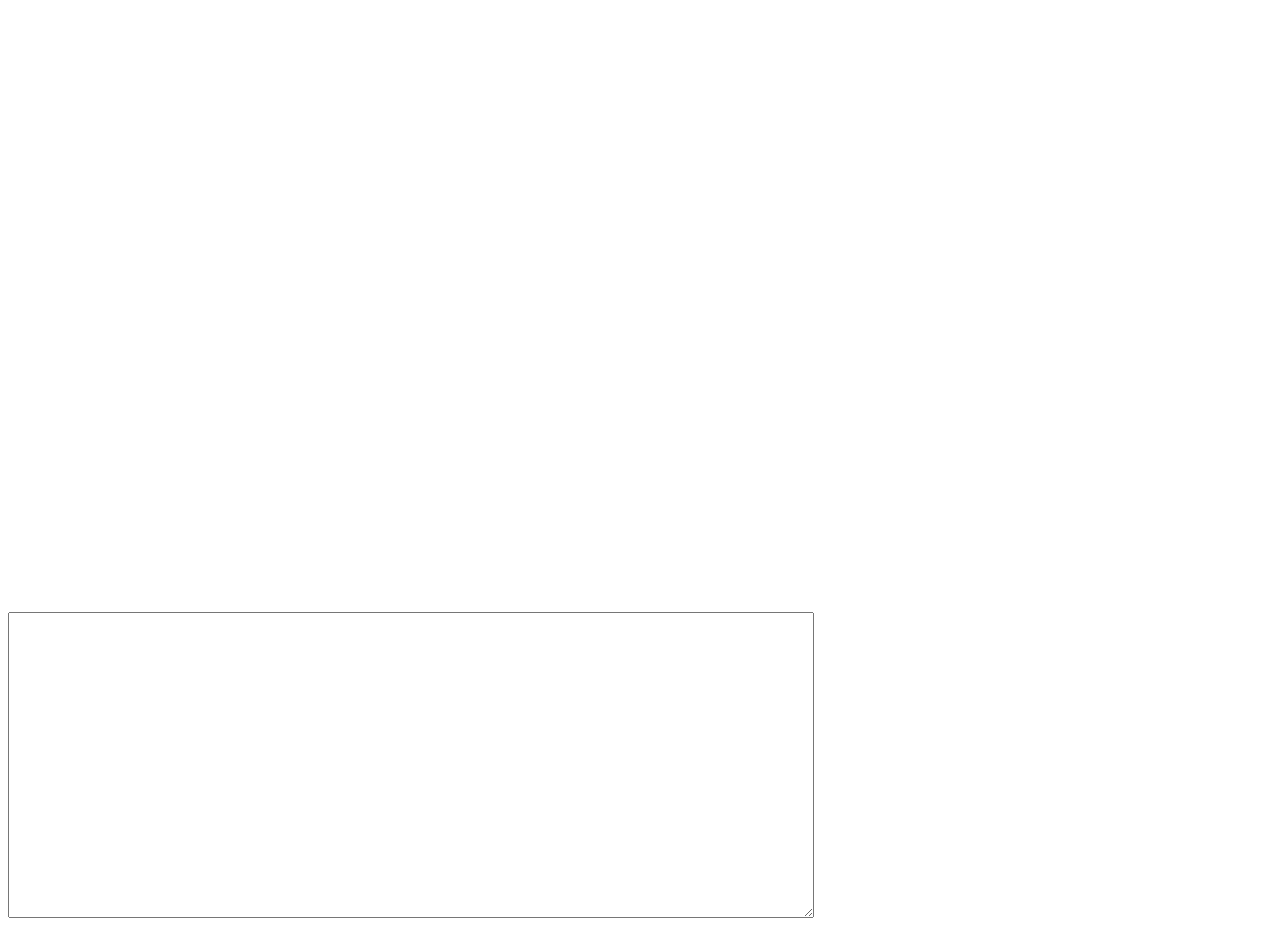
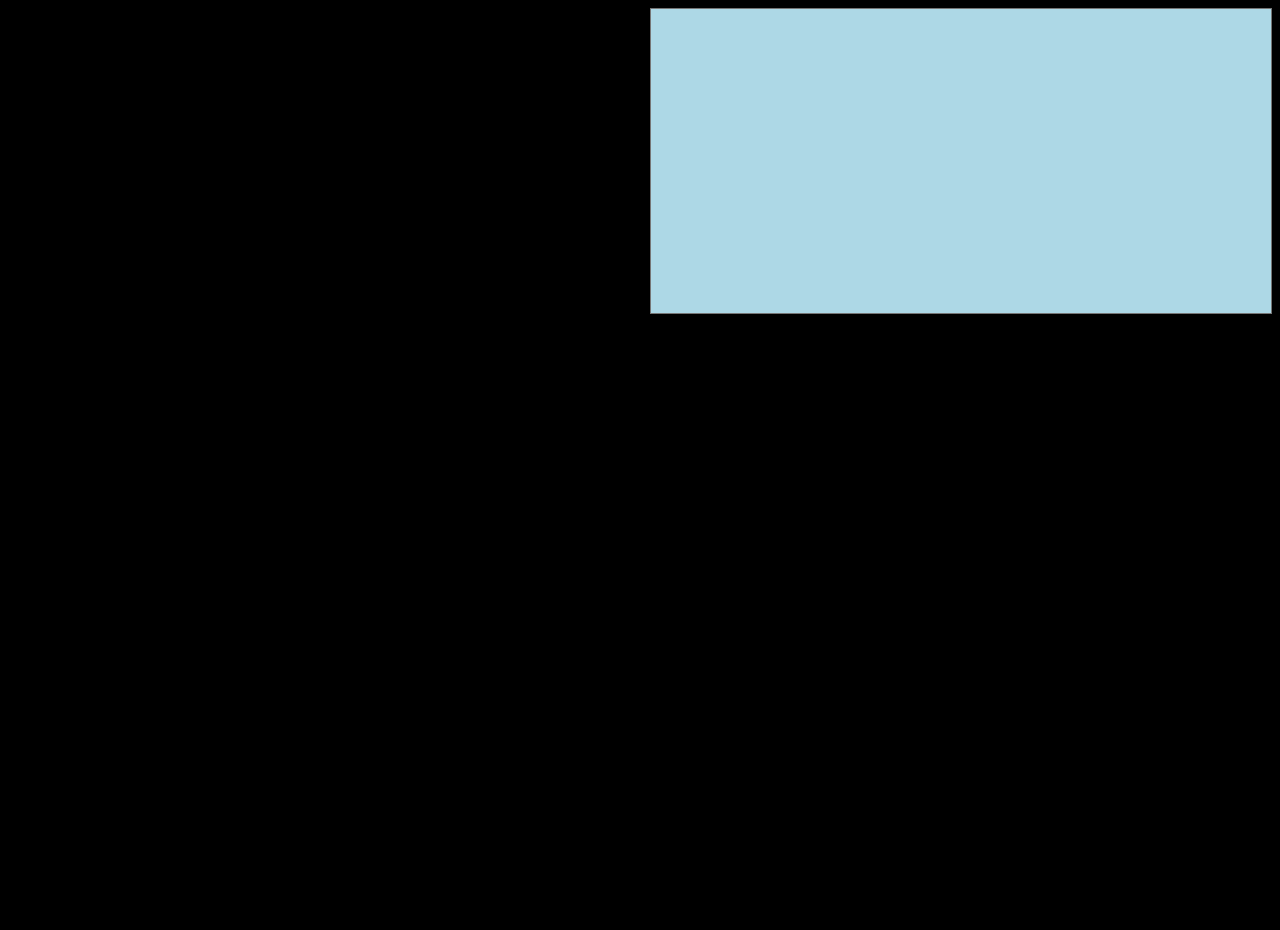
Before and after one commit to atari-monk/ball-game-2, a website built with webpack: page client/src/index.html in a window 1280 px wide. After the commit the page ends 800 px from the top, so only its background shows below. Built offline with nearby package versions, Linux system fonts and the light colour scheme; files whose address does not match are found by name.

Commit message:
move log to right

```diff
--- /dev/null
+++ b/client/src/css/styles.css
@@ -0,0 +1,28 @@
+html {
+  background-color: black;
+}
+
+#container {
+  display: flex;
+  justify-content: space-between;
+}
+
+#canvas-container {
+  flex: 1;
+}
+
+#canvas {
+  width: 100%;
+}
+
+#message-board {
+  flex: 1;
+  margin-left: 20px;
+}
+
+#log {
+  width: 99%;
+  height: 300px;
+  background-color: lightblue;
+  resize: none;
+}
--- a/client/src/index.html
+++ b/client/src/index.html
@@ -2,13 +2,16 @@
 <html>
   <head>
     <title>Ball Game</title>
+    <link rel="stylesheet" type="text/css" href="./css/styles.css" />
   </head>
   <body>
-    <div id="canvas-container">
-      <canvas id="canvas" width="800" height="600"></canvas>
-    </div>
-    <div id="message-board">
-      <textarea id="log" rows="10" cols="40" style="width: 800px; height: 300px;"></textarea>
+    <div id="container">
+      <div id="canvas-container">
+        <canvas id="canvas" width="800" height="600"></canvas>
+      </div>
+      <div id="message-board">
+        <textarea id="log" rows="10" cols="40"></textarea>
+      </div>
     </div>
     <script src="./../build/client.js"></script>
   </body>
```
